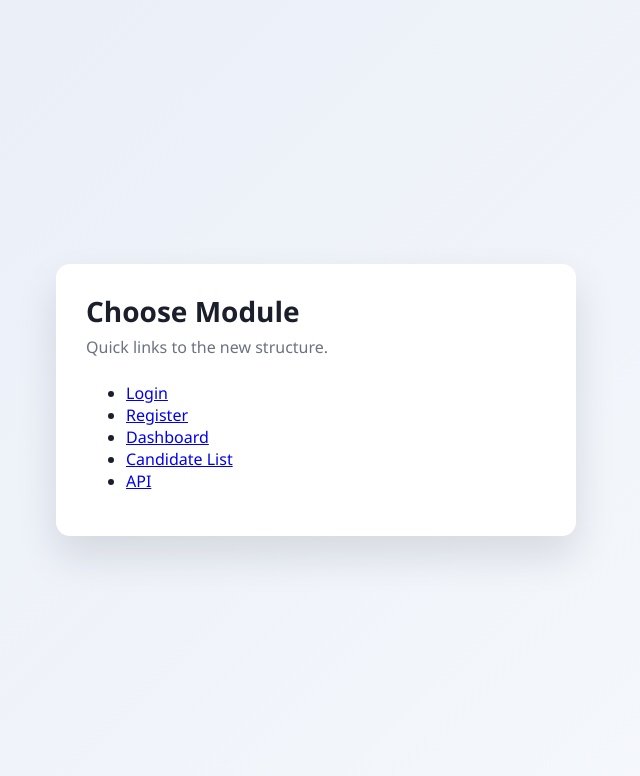
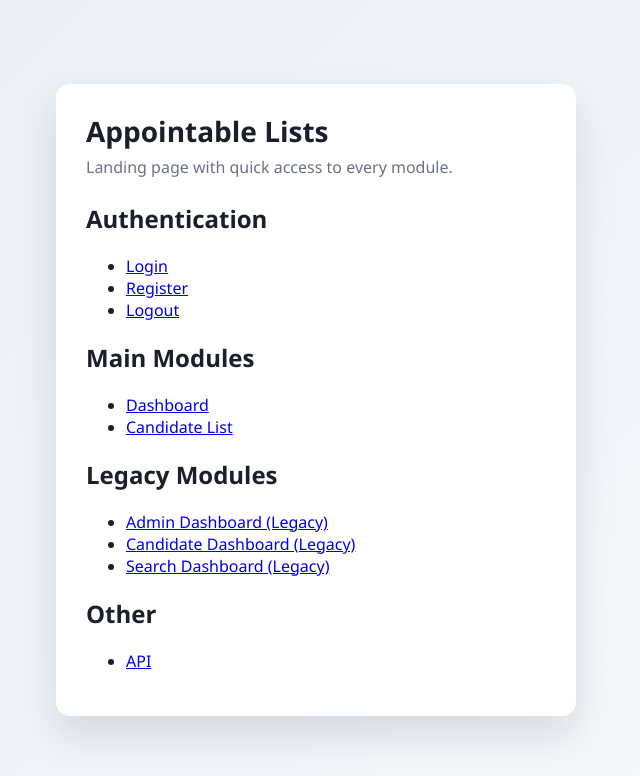
Before and after one commit to aetheofanous/web-engineering-project, a PHP site: page /pinakas_dioristewn/index.php in a window 1280 px wide. Shown: the top 776 px of the page, without its empty margins (324-964 px from the left). Run offline with PHP 8.4, Linux system fonts and the light colour scheme.

Commit message:
index.php is the landing page

```diff
--- a/pinakas_dioristewn/index.php
+++ b/pinakas_dioristewn/index.php
@@ -2,19 +2,37 @@
 <html lang="en">
 <head>
   <meta charset="UTF-8">
-  <title>Project Home</title>
+  <title>Appointable Lists - Landing</title>
   <link rel="stylesheet" href="assets/css/style.css">
 </head>
 <body>
   <div class="auth-container">
     <div class="auth-card">
-      <h1 class="auth-title">Choose Module</h1>
-      <p class="auth-subtitle">Quick links to the new structure.</p>
+      <h1 class="auth-title">Appointable Lists</h1>
+      <p class="auth-subtitle">Landing page with quick access to every module.</p>
+
+      <h2>Authentication</h2>
       <ul>
         <li><a href="auth/login.php">Login</a></li>
         <li><a href="auth/register.php">Register</a></li>
+        <li><a href="auth/logout.php">Logout</a></li>
+      </ul>
+
+      <h2>Main Modules</h2>
+      <ul>
         <li><a href="modules/dashboard.php">Dashboard</a></li>
         <li><a href="modules/list.php">Candidate List</a></li>
+      </ul>
+
+      <h2>Legacy Modules</h2>
+      <ul>
+        <li><a href="modules/admin/dashboard.php">Admin Dashboard (Legacy)</a></li>
+        <li><a href="modules/candidate/dashboard.php">Candidate Dashboard (Legacy)</a></li>
+        <li><a href="modules/search/dashboard.php">Search Dashboard (Legacy)</a></li>
+      </ul>
+
+      <h2>Other</h2>
+      <ul>
         <li><a href="api/api.php">API</a></li>
       </ul>
     </div>
```
